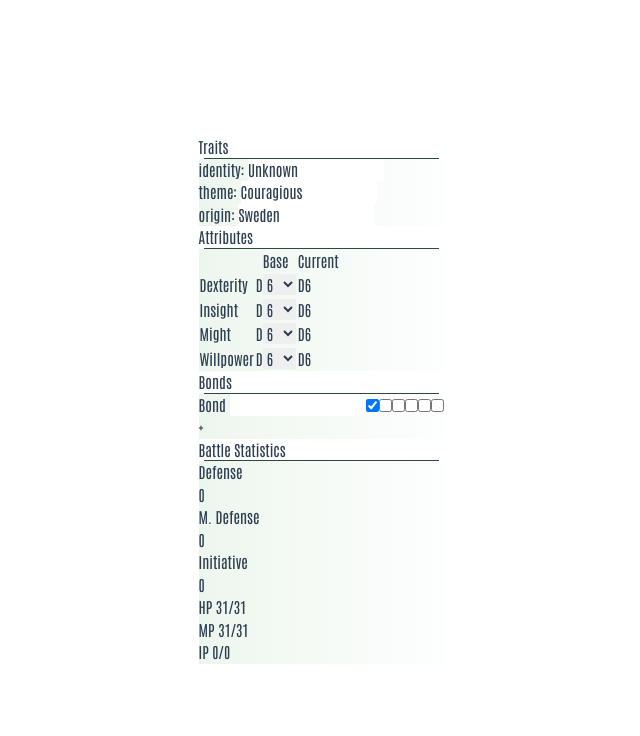
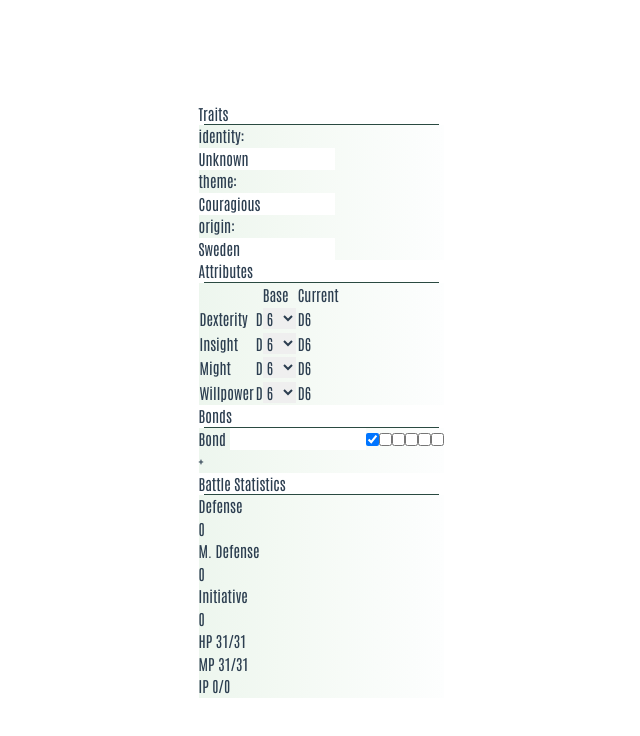
Before and after one commit to BanterTheGreat/fabula-ultima-builder, a Vue app: page / in a window 1280 px wide. Shown: the top 736 px of the page, without its empty margins (319-959 px from the left). Built offline with nearby package versions, Linux system fonts and the light colour scheme.

Commit message:
added traits back to layout and other layout changes

```diff
--- a/src/views/traits/trait-info.vue
+++ b/src/views/traits/trait-info.vue
@@ -3,7 +3,14 @@ import TraitInput from './trait-input.vue'
 </script>
 
 <template>
-  <TraitInput traitName="identity" />
-  <TraitInput traitName="theme" />
-  <TraitInput traitName="origin" />
+  <div class="grid grid-cols-6 grid-rows-2 grid-flow-row">
+    <div class="col-span-6 grid grid-cols-6 grid-rows-1" style="width: inherit !important;">
+      <!-- colspan cannot be higher than 3 because then it breaks all layouts for some reason, will update to newest tailwind and try again -->
+      <TraitInput traitName="identity" :colspanLabel=1 :colspanInput=3 />
+    </div>
+    <div class="col-span-6 grid grid-cols-6 grid-rows-1" style="width: inherit !important;">
+      <TraitInput traitName="theme" :colspanLabel=1 :colspanInput=2 />
+      <TraitInput traitName="origin" :colspanLabel=1 :colspanInput=2 />
+    </div>
+  </div>
 </template>
--- a/src/views/traits/trait-input.vue
+++ b/src/views/traits/trait-input.vue
@@ -6,10 +6,14 @@ import { state } from '@/singletons/state.js'
 type TraitKey = keyof typeof state.character.traits
 
 const props = defineProps({
-  traitName: String
+  traitName: String,
+  colspanLabel: Number,
+  colspanInput: Number,
 })
 
 const traitName = props.traitName as TraitKey
+const colspanLabel = 'col-span-' + props.colspanLabel;
+const colspanInput = 'col-span-' + props.colspanInput;
 
 let TraitInput: string = state.character.traits[traitName]
 
@@ -22,10 +26,10 @@ function updateTrait(event: any) {
 </script>
 
 <template>
-  <div>
-    <label>
-      {{ traitName }}:
-      <input id="trait-identity" v-model="TraitInput" @change="updateTrait" />
-    </label>
+  <div :class=colspanLabel>
+    {{ traitName }}:
+  </div>
+  <div :class=colspanInput>
+    <input id="trait-identity" v-model="TraitInput" @change="updateTrait" />
   </div>
 </template>
```
